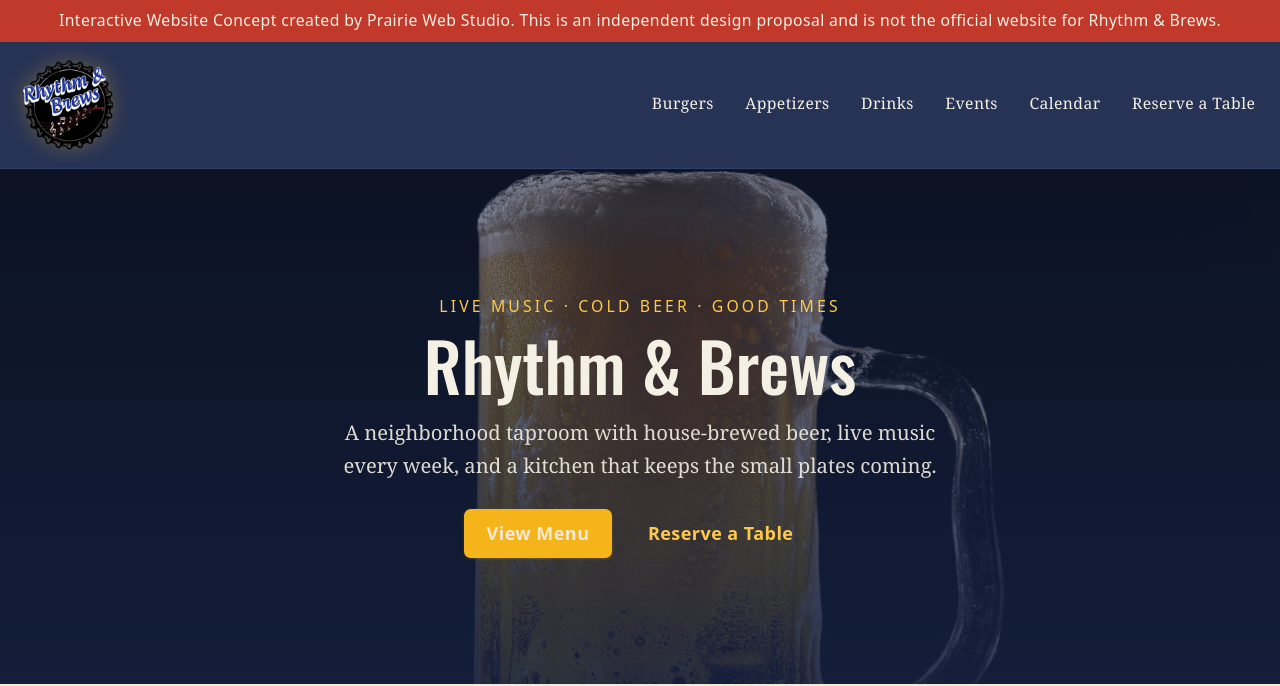
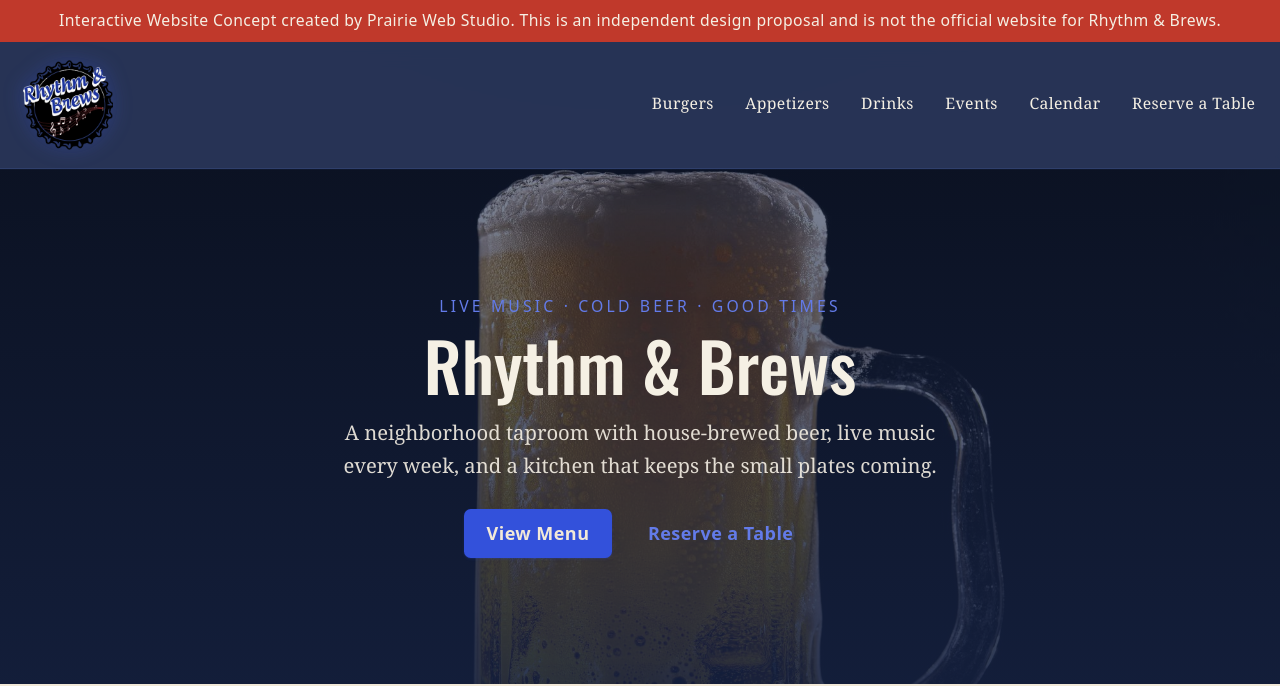
Before and after one commit to geeko452100/Restaurant-Demo, a website: page public/index.html in a window 1280 px wide. Shown: the top 686 px of the page. Drawn offline with nearby package versions, Linux system fonts and the light colour scheme; files that its build step writes are made by us from their sources; no server answers.

Commit message:
feat: update background gradient and logo shadow colors for enhanced visual appeal

```diff
--- a/src/input.css
+++ b/src/input.css
@@ -10,7 +10,7 @@
     @apply m-0 min-h-screen bg-bg text-navy font-serif;
     background-image:
       radial-gradient(ellipse 900px 500px at 50% -10%, rgba(28, 42, 78, 0.06), transparent 60%),
-      radial-gradient(ellipse 700px 400px at 100% 20%, rgba(224, 83, 20, 0.05), transparent 60%);
+      radial-gradient(ellipse 700px 400px at 100% 20%, rgba(158, 46, 54, 0.05), transparent 60%);
     background-repeat: no-repeat;
     background-attachment: fixed;
   }
@@ -45,7 +45,7 @@
     @apply shrink-0 leading-none;
   }
   .topbar-logo img {
-    @apply w-20 h-20 object-contain block drop-shadow-[0_0_10px_rgba(244,180,26,0.35)];
+    @apply w-20 h-20 object-contain block drop-shadow-[0_0_10px_rgba(51,81,219,0.35)];
   }
   .header-actions {
     @apply mt-4 flex justify-center gap-3 flex-wrap;
--- a/tailwind.config.ts
+++ b/tailwind.config.ts
@@ -6,15 +6,17 @@
     extend: {
       colors: {
         // Logo-matched palette: navy blue cards on a creamy beige
-        // ground, standard navy nav, gold for brand accents.
+        // ground, royal blue (from the "Rhythm & Brews" wordmark) for
+        // brand accents, deep maroon (from the logo's music staff) as
+        // the secondary accent.
         bg: "#f2e9d8",
         panel: "#1c2a4e",
         "panel-2": "#152140",
         brand: {
-          DEFAULT: "#f4b41a",
-          bright: "#ffc94d",
+          DEFAULT: "#3351db",
+          bright: "#637be9",
         },
-        accent: "#e05314",
+        accent: "#9e2e36",
         cream: "#f5f0e4",
         muted: "#a9b4cf",
         red: "#c0392b",
```
